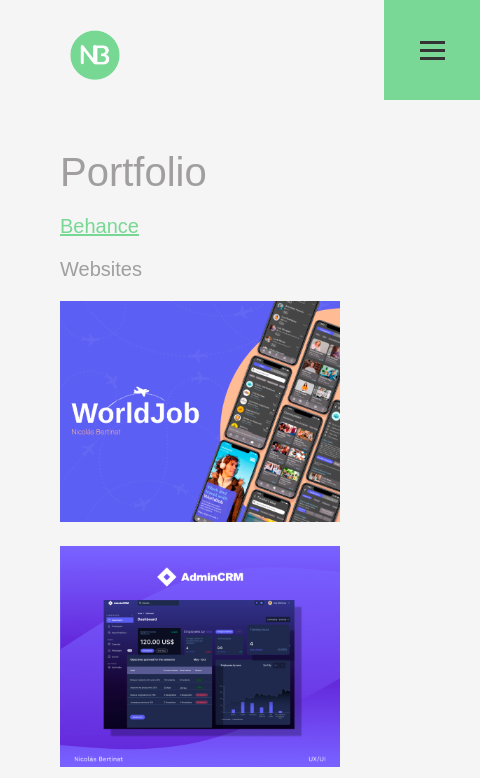
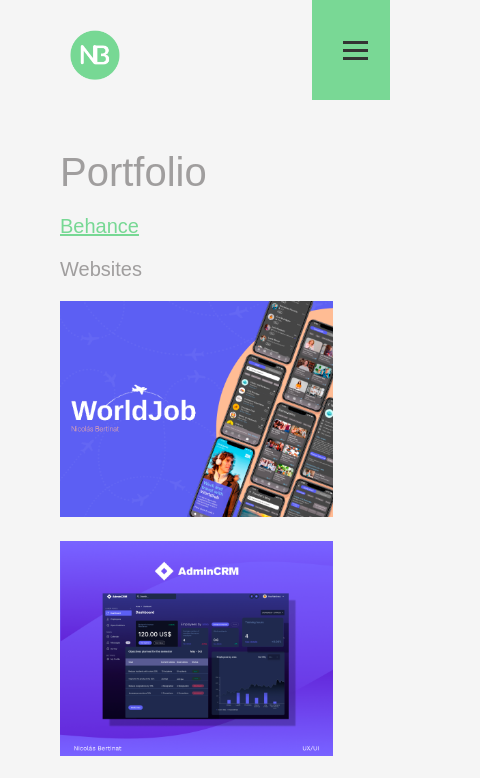
Before and after one commit to Nicok19/Portfolio, a React (Create React App) app: page /portfolio in a window 390 px wide. Shown: the top 778 px of the page, 480 px wide, since content can reach past the window. Built offline with nearby package versions, Linux system fonts and the light colour scheme.

Commit message:
Width fix on cell phones

```diff
--- a/src/App.css
+++ b/src/App.css
@@ -11,6 +11,7 @@
   display: flex;
   flex-direction: row-reverse;
   justify-content: space-between;
+  width: 100vw;
 }
 
 
@@ -181,6 +182,7 @@
 
   header h4{
     display: none;
+    width: 80%;
   }
 
 .container > nav{
@@ -189,7 +191,7 @@
   align-items: center;
 }
   .navBar {
-    width: 900px;
+    width: 20%;
     height: 100px;
   }
 
@@ -210,9 +212,12 @@
 
 @media screen and (max-width: 480px) {
 
+  .container {
+    width: 100vw;
+  }
   .menuToggle {
     display: block;
-
+    width: 20%;
   }
 
   .navBar ul{
@@ -220,8 +225,8 @@
  }
 
   header{
-    width: 50px;
     border-bottom: 0px solid #77D894;
+    width: 80vw;
   }
   header h4{
     display: none;
@@ -233,7 +238,7 @@
   align-items: center;
 }
   .navBar {
-    width: 200px;
+    width: 20vw;
     height: 100px;
   }
 
@@ -247,6 +252,6 @@
 
 
   .navBar.open {
-    width: 100%;
+  width: 100%;
   }
 }
--- a/src/Portfolio/PortfolioStyles.css
+++ b/src/Portfolio/PortfolioStyles.css
@@ -8,10 +8,10 @@
 
 .behancePortfolio {
   display: flex;
-        flex-direction: row;
   flex-wrap: wrap;
   animation: elementRow 1s ease-in;
 }
+
 
         @keyframes elementRow {
           from {
@@ -23,14 +23,16 @@
         }
 
         .behancePortfolio a {
-        display: inline-block;
+          flex-grow: 1;
+          flex-basis: 25%;
+          max-width: 25%;
+          margin-right: 20px;
+          margin-top: 20px;
       }
 
       .behancePortfolio img {
-        width: 280px;
-        margin-right: 20px;
-        margin-top: 20px;
-
+        width: 100%;
+        height: auto;
     }
 
     .behancePortfolio a:hover img {
@@ -40,23 +42,44 @@
     }
 
     @media screen and (max-width: 1100px) {
+
       .behancePortfolio {
-        width: 900px;
-    }
-
-    }
-
-    @media screen and (max-width: 1000px) {
-      .behancePortfolio {
-        width: 600px;
+        display: flex;
+        flex-wrap: wrap;
+        width: 100vw;
       }
 
 
+              .behancePortfolio a {
+                flex-grow: 1;
+                flex-basis: 25%;
+                max-width: 25%;
+                margin-right: 20px;
+                margin-top: 20px;
             }
 
-    @media screen and (max-width: 760px) {
-      .behancePortfolio {
-        width: 400px;
+            .behancePortfolio img {
+              width: 100%;
+              height: auto;
+          }
     }
 
+    @media only screen and (max-width: 480px) {
+      .behancePortfolio {
+        display: flex;
+        flex-wrap: wrap;
+        width: 70vw;
+        padding-bottom: 40px;
       }
+
+      .behancePortfolio a {
+          flex-basis: 100%; /* Cambia la base de flex a 100% para ocupar todo el ancho */
+          max-width: 100%; /* Establece el ancho máximo al 100% */
+          margin-right: 0; /* Elimina el margen derecho */
+          margin-top: 20px;
+      }
+
+      .behancePortfolio img {
+          width: 100%; /* Establece el ancho de la imagen al 100% del ancho del contenedor padre */
+      }
+  }
--- a/src/Presentation/PresentationStyles.css
+++ b/src/Presentation/PresentationStyles.css
@@ -38,7 +38,7 @@
 }
 
 .videoElement video{
-  width: 850px;
+  width: 80%;
   margin-top: 30px;
   animation: video 1s ease-in;
   border: none;
@@ -112,35 +112,6 @@
     }
   }
 
-  /* Responsive area video*/
-
-
-  @media screen and (max-width: 1200px) {
-
-    .videoElement video{
-      width: 700px;
-    }
-  }
-@media screen and (max-width: 900px) {
-
-.videoElement video{
-  width: 600px;
-}
-}
-
-@media screen and (max-width: 750px) {
-
-  .videoElement video{
-    width: 500px;
-  }
-  }
-
-  @media screen and (max-width: 650px) {
-
-    .videoElement video{
-      width: 400px;
-    }
-    }
 
 
 
@@ -148,9 +119,8 @@
 
 .forCell{
   display: block;
-  width: 350px;
+  width: 80vw;
 }
-
 
 
 .forCell h3{
@@ -159,22 +129,20 @@
   font-weight: 500;
   margin-bottom: 20px;
   margin-top: 50px;
+  width: 200px;
 }
 
 .forCell p{
-font-size: 20px ;
+width: 90%;
 line-height: 1.5;
 
 }
 
-
-
   .videoElement video{
-    width: 350px;
+    width: 100%;
   }
   }
 
-    /* Responsive area skills*/
 
     @media screen and (max-width: 1400px) {
 
@@ -209,4 +177,8 @@
         margin-top: 0px;
       }
 
+      .bothRows{
+        margin-bottom: 50px;
       }
+
+      }
--- a/src/Presentation/index.js
+++ b/src/Presentation/index.js
@@ -9,7 +9,6 @@
         <div className="presentationElement">
             <h1>Presentation</h1>
             <SubMenu/>
-
         </div>
     )
 }
--- a/src/Resume/ResumeStyles.css
+++ b/src/Resume/ResumeStyles.css
@@ -273,7 +273,7 @@
   }
 
 
-  /* Responsive area experience*/
+  /* Responsive area*/
 
 @media screen and (max-width: 768px) {
 
@@ -291,7 +291,6 @@
         }
 
 
-         /* Responsive area education*/
     #educationRowOne{
         display: flex;
         flex-direction: column;
@@ -312,8 +311,6 @@
                margin-top: 0px;
                margin-bottom: 0px;
                    }
-
-       /* Responsive area references*/
 
        .academicRow h2{
         margin-top: 50px;
@@ -374,21 +371,63 @@
 
             @media screen and (max-width: 480px) {
                 .container{
-                    width: 480px;
+                    width: 100%;
                     padding: 0px;
                     margin: 0px;
                 }
 
-                .download{
+                #professionalReference{
+                    width: 100%;
+                }
+
+                #professionalReference img{
+                    display: block;
+                    width: 50px;
+                    height: 50px;
+                }
+
+                #referenceCards img{
+                    width: 30px;
+                    height: 30px;
+                }
+
+
+
+                .bothRowsElements{
+                    margin-bottom: 0px;
+                    width: 100%;
+                    }
+
+                #workAndPhoto h3{
+                    font-size: 15px;
+                    font-weight: 700;
+                    width: 167px;
+                }
+
+                #workAndPhoto h4{
+                    font-size: 13px;
+                    font-weight: 500;
+                }
+
+                #workAndPhoto p{
+                    font-size: 12px;
+                    font-weight: 200;
+                }
+
+                .download {
                     width: 100%;
                     margin: auto;
-                    }
-                    .download h3{
-                      font-size: 0px;
-                        }
+                    background-color: #f5f5f5;
+                    height: 100px;
+
+
+                }
+
 
                         .download button{
-                            font-size: 10px;
+                            font-size: 15px;
                             margin: auto;
+                            background-color:#77D894;
+                            color: white;
                             }
                 }
```
Lines whose indentation alone changed are shown as unchanged.
